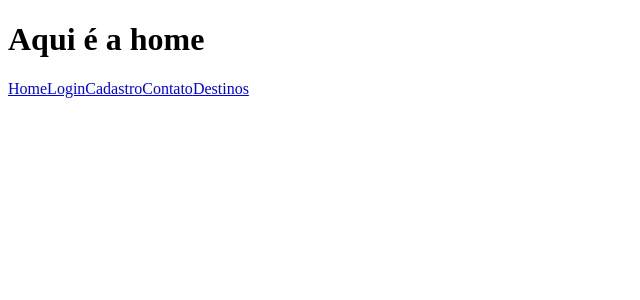
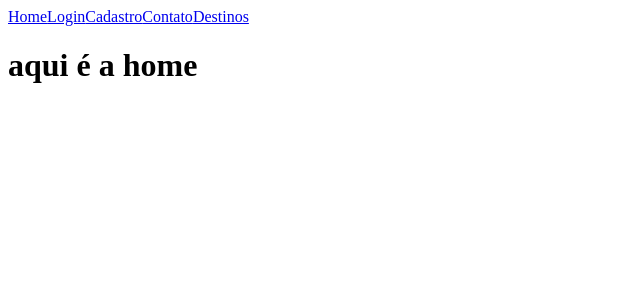
Before and after one commit to CarlaGRibeiro/agencia-de-viagem-with-react, a React (Create React App) app: page / in a window 1280 px wide. Shown: the top 300 px of the page, without its empty margins (0-640 px from the left). Built offline with nearby package versions, Linux system fonts and the light colour scheme.

Commit message:
menu disponível para todas as páginas

```diff
--- a/src/App.js
+++ b/src/App.js
@@ -1,15 +1,13 @@
+import React from 'react'
 import './App.css';
-import { Link } from 'react-router-dom'
+import  Header from './componentes/Header'
+
 function App() {
   return (
-    <header>
-      <h1>Aqui é a home</h1>
-      <Link to="/">Home</Link>
-      <Link to="/login">Login</Link>
-      <Link to="/cadastro">Cadastro</Link>
-      <Link to="/contato">Contato</Link>
-      <Link to="/destinos">Destinos</Link>
-    </header>
+    <>
+    <Header/>
+    <h1>aqui é a home</h1>
+    </>
   );
 }
 
--- /dev/null
+++ b/src/componentes/Header.js
@@ -0,0 +1,15 @@
+import React from 'react'
+import { Link } from 'react-router-dom'
+function Header() {
+  return (
+    <header>
+      <Link to="/">Home</Link>
+      <Link to="/login">Login</Link>
+      <Link to="/cadastro">Cadastro</Link>
+      <Link to="/contato">Contato</Link>
+      <Link to="/destinos">Destinos</Link>
+    </header>
+  );
+}
+
+export default Header;
--- a/src/paginas/cadastro.js
+++ b/src/paginas/cadastro.js
@@ -1,11 +1,14 @@
 import React from 'react'
+import  Header from '../componentes/Header'
+
 function contato() {
   return (
-    <div className="contato">
+    <>
+    <Header/>
       <h1>cadastro aqui</h1>
 
 
-    </div>
+    </>
   );
 }
 
--- a/src/paginas/contato.js
+++ b/src/paginas/contato.js
@@ -1,11 +1,14 @@
 import React from 'react'
+import Header from '../componentes/Header'
+
 function contato() {
   return (
-    <div className="contato">
+    <>
+      <Header />
 
       <h1>contato aqui</h1>
 
-    </div>
+    </>
   );
 }
 
--- a/src/paginas/destinos.js
+++ b/src/paginas/destinos.js
@@ -1,11 +1,14 @@
 import React from 'react'
+import  Header from '../componentes/Header'
+
 function destinos() {
   return (
-    <div className="destinos">
+    <>
+    <Header/>
 
       <h1>destinos aqui</h1>
 
-    </div>
+    </>
   );
 }
 
--- a/src/paginas/login.js
+++ b/src/paginas/login.js
@@ -1,11 +1,16 @@
 import React from 'react'
+import Header from '../componentes/Header'
+
 function login() {
   return (
-    <div className="login">
-
+    <>
+      <Header />
       <h1>login aqui</h1>
 
-    </div>
+
+    </>
+
+
   );
 }
 
```
